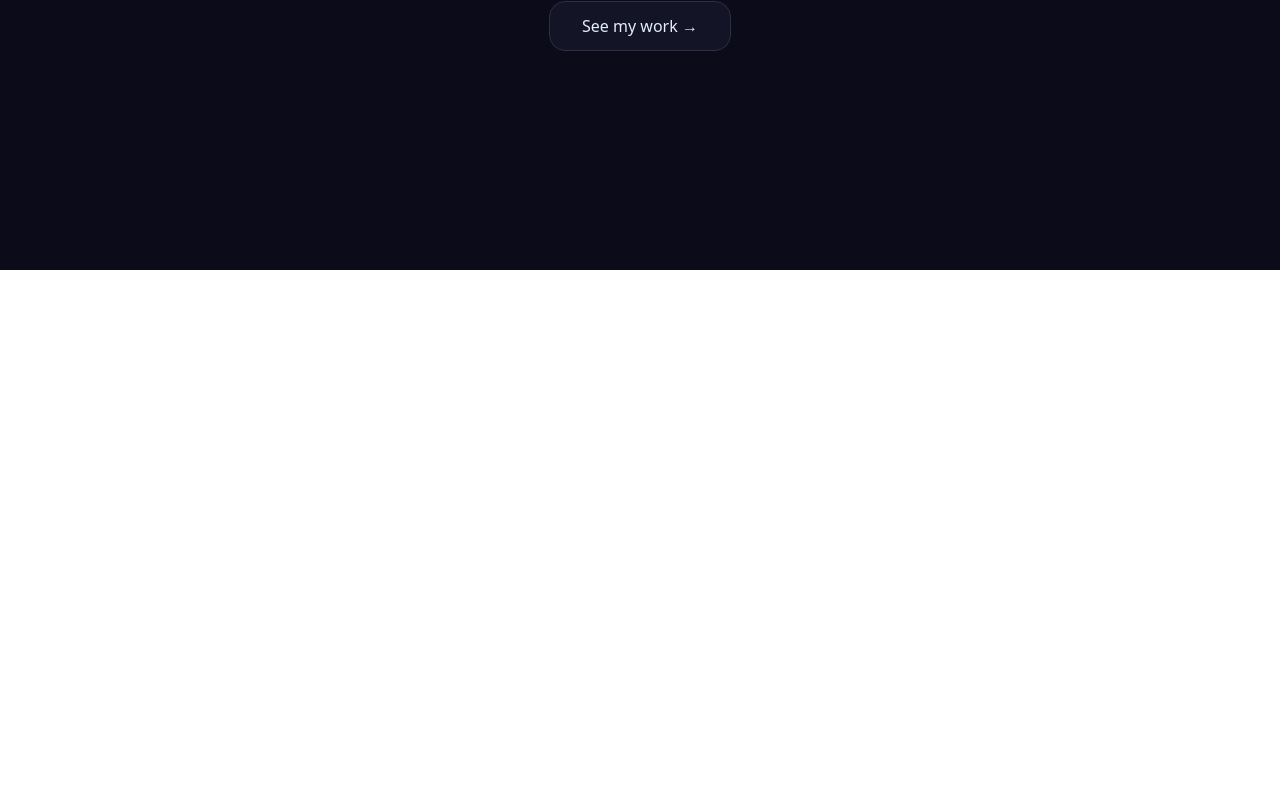
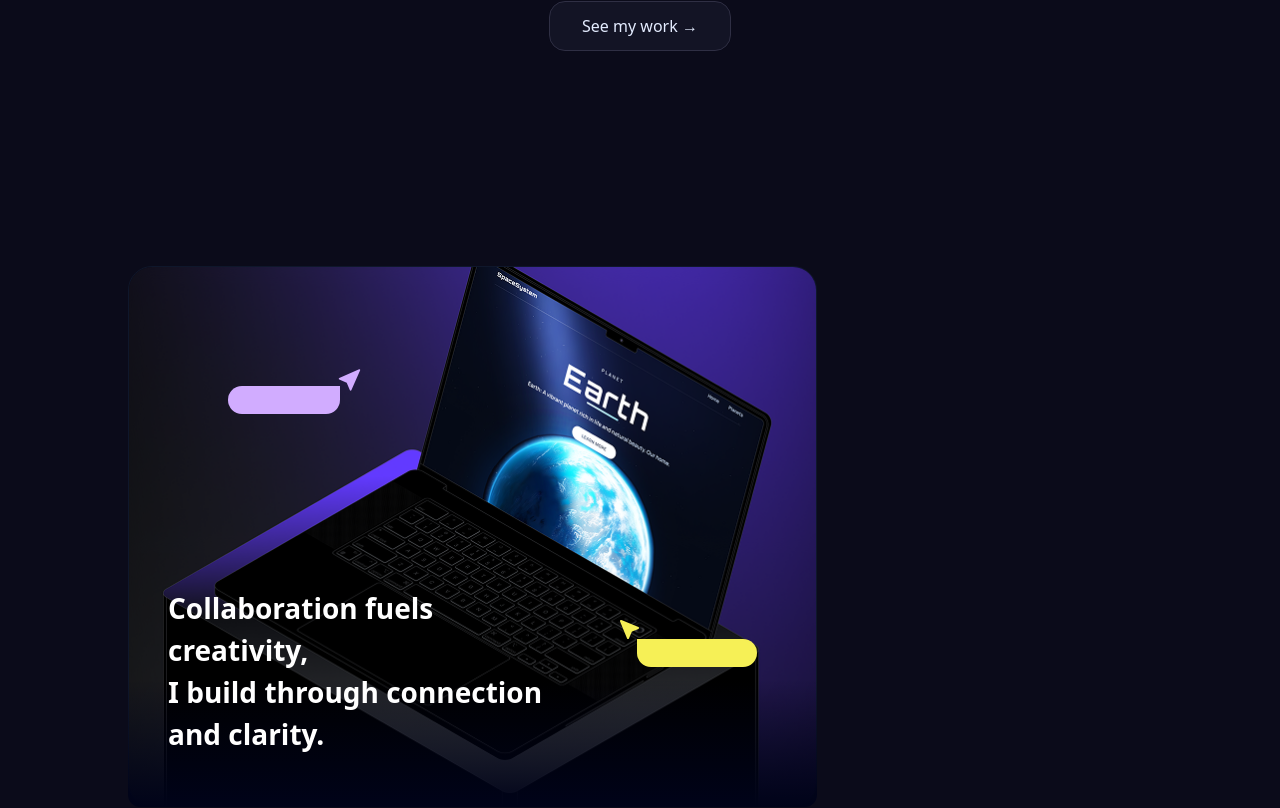
Before and after one commit to HaniCa-m/personal-portfolio, a React (Vite) app: page / in a window 1280 px wide. Shown: the part 530-1338 px from the top of the page. Before the commit the page ends 800 px from the top, so only its background shows below. Built offline with nearby package versions, Linux system fonts and the light colour scheme.

Commit message:
first-highlight

```diff
--- a/src/App.css
+++ b/src/App.css
@@ -1,4 +1,8 @@
 @import "tailwindcss";
+html, body {
+  background-color: #0B0B1A;
+}
+
 /* #root {
   max-width: 1280px;
   margin: 0 auto;
--- a/src/App.tsx
+++ b/src/App.tsx
@@ -1,11 +1,13 @@
 import './App.css'
 import Header from './components/head/Header'
+import ProfileHighlights from './components/highlights/ProfileHighlights'
 
 export default function App(){
 
   return(
     <>
     <Header/>
+    <ProfileHighlights/>
     </>
   )
 }
--- /dev/null
+++ b/src/components/highlights/ProfileHighlights.tsx
@@ -0,0 +1,26 @@
+export default function ProfileHighlights() {
+  return (
+    <section>
+      <div className="my-24 mx-32">
+        <div className="relative inline-block">
+          <img
+            className="rounded-3xl border-1 border-slate-900 h-[541px] w-[689px] block"
+            src="/public/img/image.png"
+            alt=""
+          />
+          <div className="absolute bottom-0 left-0 w-full h-32 bg-gradient-to-t from-[#000319]/100 to-transparent rounded-b-xl"></div>
+          <div className="absolute bottom-11 left-10 text-white max-w-[400px]">
+            <p className="text-[28px] font-bold mb-2">
+              Collaboration fuels creativity, <br />
+              I build through connection and clarity.
+            </p>
+          </div>
+          <svg className="absolute top-[100px] left-[210px]" xmlns="http://www.w3.org/2000/svg" width="25" height="25" viewBox="0 0 16 16"><path fill="#D1ACFF" d="M14.082 2.182a.5.5 0 0 1 .103.557L8.528 15.467a.5.5 0 0 1-.917-.007L5.57 10.694L.803 8.652a.5.5 0 0 1-.006-.916l12.728-5.657a.5.5 0 0 1 .556.103z"/></svg>
+          <div className="absolute top-[120px] left-[100px] w-28 h-7 bg-[#D1ACFF] rounded-b-full rounded-l-full"></div>
+          <svg className="absolute bottom-[166px] right-[176px]"  xmlns="http://www.w3.org/2000/svg" width="24" height="24" viewBox="0 0 24 24"><path fill="#F6F056" fill-rule="evenodd" d="M4.38 3.075a1 1 0 0 0-1.305 1.306l7 17a1 1 0 0 0 1.844.013l2.685-6.265a1 1 0 0 1 .525-.525l6.265-2.685a1 1 0 0 0-.013-1.844z" clip-rule="evenodd"/></svg>
+          <div className="absolute bottom-[140px] right-[60px] w-30 h-7 bg-[#F6F056] rounded-b-full rounded-r-full"></div>
+        </div>
+      </div>
+    </section>
+  );
+}
--- a/src/index.css
+++ b/src/index.css
@@ -1,4 +1,7 @@
 @import "tailwindcss";
+html, body {
+  background-color: #0B0B1A;
+}
 
 /* :root {
   font-family: system-ui, Avenir, Helvetica, Arial, sans-serif;
```
Also changed, not shown: public/img/fade.png (added), public/img/image.png (added).
